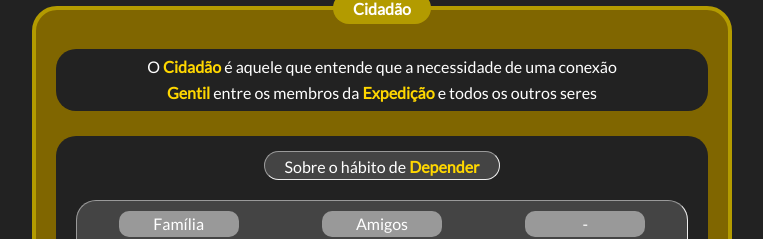
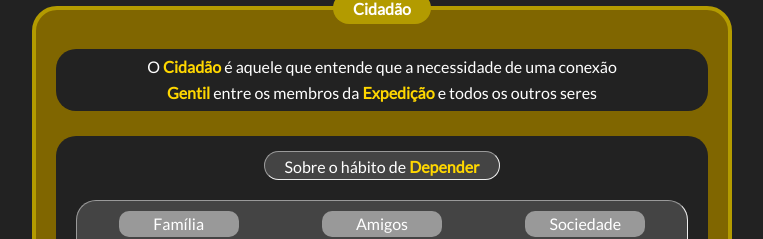
Before and after one commit to Matheus-Homem/EnduranceProject, a Flask app: page /form/night/ in a window 1280 px wide. Shown: the part 6261-6500 px from the top of the page, without its empty margins (258-1021 px from the left). Run offline with Flask 3, Linux system fonts and the light colour scheme; some libraries are stand-ins or nearby versions.

Commit message:
feat: Refactor citizen.html to update checkbox label and hidden input names

```diff
--- a/src/web/templates/partlets/kindness/citizen.html
+++ b/src/web/templates/partlets/kindness/citizen.html
@@ -28,10 +28,10 @@
                     <input type="hidden" id="input_kindness_citizen_friends" name="multi_kindness_citizen_friends" value="False">
                 </div>
                 <div class="flex-cell cell-33">
-                    <div id="id_empty" class="check" onclick="checkButton('id_empty', 'input_kindness_citizen_empty', 'False', 'True')">
-                        <span>-</span>
+                    <div id="id_society" class="check" onclick="checkButton('id_society', 'input_kindness_citizen_society', 'False', 'True')">
+                        <span>Sociedade</span>
                     </div>
-                    <input type="hidden" id="input_kindness_citizen_empty" name="multi_kindness_citizen_empty" value="False">
+                    <input type="hidden" id="input_kindness_citizen_society" name="multi_kindness_citizen_society" value="False">
                 </div>
             </div>
             <div class="flex-row">
```
